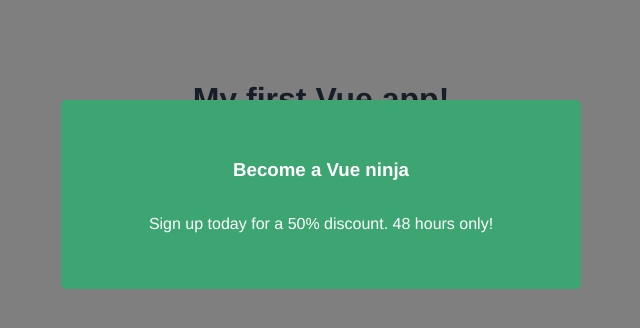
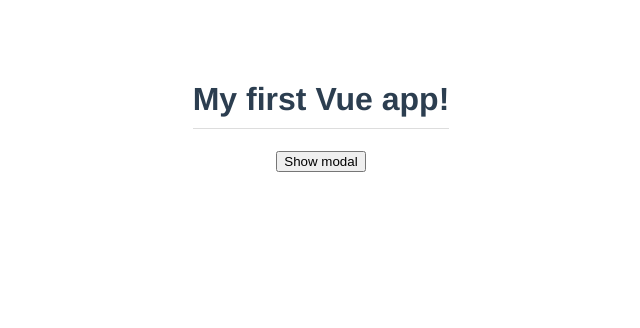
Before and after one commit to levimk/vue-course, a Vue app in the folder 3-modal-project/: page / in a window 1280 px wide. Shown: the top 328 px of the page, without its empty margins (319-959 px from the left). Built offline with nearby package versions, Linux system fonts and the light colour scheme.

Commit message:
26 emitting events

```diff
--- a/3-modal-project/src/App.vue
+++ b/3-modal-project/src/App.vue
@@ -1,13 +1,16 @@
 <template>
-  <Modal
-    :header="header"
-    :text="text"
-    theme="sale"/>
   <div class="headline">
     <h1>{{ title }}</h1>
-    <input type="text" ref="name">
-    <button @click="handleClick">Click me!</button>
   </div>
+  <div v-if="showModal">
+    <Modal
+      :header="header"
+      :text="text"
+      theme="sale"
+      @close="toggleModal"/>
+  </div>
+
+  <button @click="toggleModal">Show modal</button>
 </template>
 
 <script>
@@ -19,14 +22,13 @@
     return {
       title: 'My first Vue app!',
       header: "Become a Vue ninja",
-      text: "Sign up today for a 50% discount. 48 hours only!"
+      text: "Sign up today for a 50% discount. 48 hours only!",
+      showModal: false,
     }
   },
   methods: {
-    handleClick() {
-      console.log(this.$refs.name);
-      this.$refs.name.classList.add('active')
-      this.$refs.name.focus()
+    toggleModal() {
+      this.showModal = !this.showModal;
     }
   },
   components: {
--- a/3-modal-project/src/components/Modal.vue
+++ b/3-modal-project/src/components/Modal.vue
@@ -1,5 +1,5 @@
 <template>
-  <div class="backdrop">
+  <div class="backdrop" @click="closeModal" >
       <div
         class="modal"
         :class="{ sale: theme === 'sale' }">
@@ -11,7 +11,12 @@
 
 <script>
 export default {
-    props: ['header', 'text', 'theme']
+    props: ['header', 'text', 'theme'],
+    methods: {
+        closeModal() {
+            this.$emit('close')
+        }
+    }
 }
 </script>
 
```
